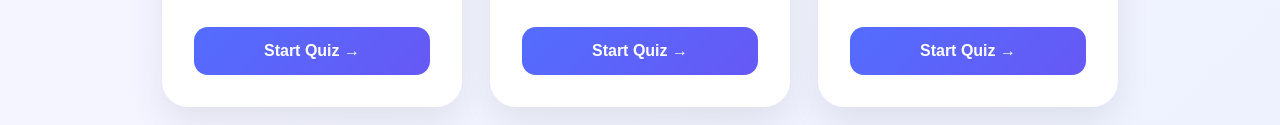
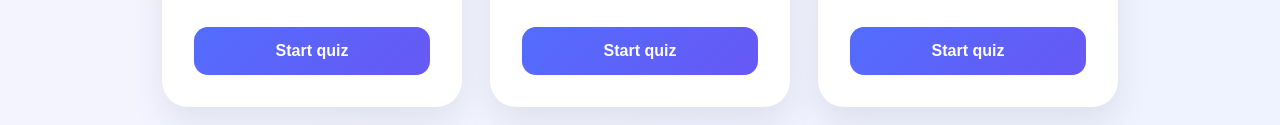
Before and after one commit to vinya811/QuizVerse, a plain HTML site: page updatedfrontend/levels.html in a window 1280 px wide. Shown: the part 696-821 px from the top of the page. Drawn offline with Linux system fonts and the light colour scheme.

Commit message:
updated frontend

```diff
--- a/updatedfrontend/levels.html
+++ b/updatedfrontend/levels.html
@@ -112,7 +112,7 @@
 
                 <button class="play-btn" data-level="easy">
 
-                    Start Quiz →
+                    Start quiz
 
                 </button>
 
@@ -153,7 +153,7 @@
 
                 <button class="play-btn" data-level="medium">
 
-                    Start Quiz →
+                    Start quiz
 
                 </button>
 
@@ -194,7 +194,7 @@
 
                 <button class="play-btn" data-level="hard">
 
-                    Start Quiz →
+                    Start quiz
 
                 </button>
 
```
Also changed, not shown: updatedfrontend/levels.js (+8 -3 lines).
